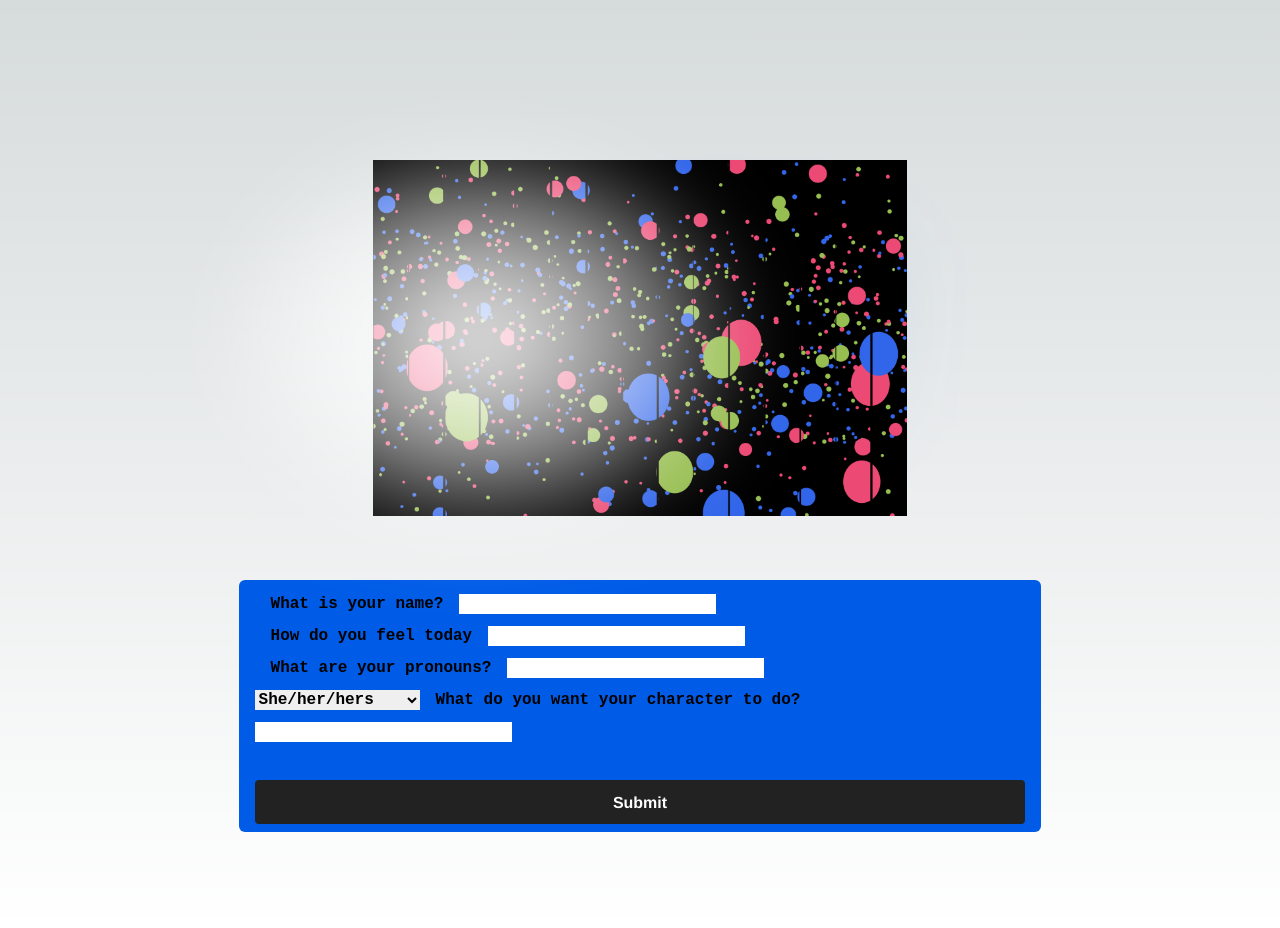
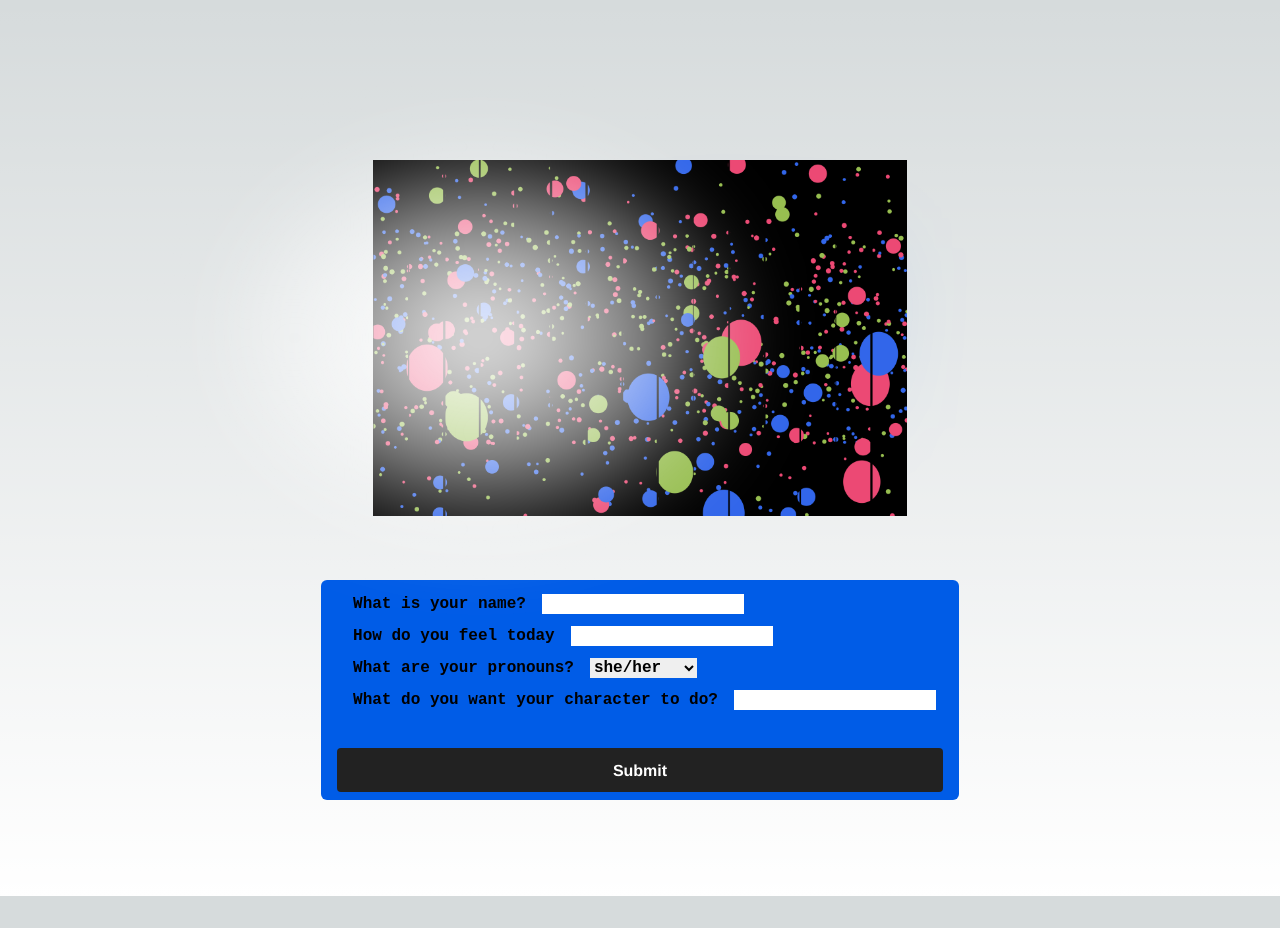
Before and after one commit to sinancang/StoryWeaver.ai, a Next.js app in the folder my-app/: page / in a window 1280 px wide. After the commit the page ends 896 px from the top, so only its background shows below. Built offline with nearby package versions, Linux system fonts and the light colour scheme; a web font is replaced by a local one.

Commit message:
handle pronouns

```diff
--- a/my-app/src/pages/api/cohere.js
+++ b/my-app/src/pages/api/cohere.js
@@ -8,9 +8,15 @@ export default async function handler(req, res) {
     const action = "staying awake";
     const pronouns = req.body['pronouns'];
 
-    console.log(pronouns);
-    const prompt = "Write me chaotic evil story where our hero " + name + ", finds herself feeling " +
-        feeling + " today. So she decides to" + action +". What does she see?";
+    const pronounMap = new Map();
+    pronounMap.set('he/him', ['he', 'him', 'his', 'himself'])
+    pronounMap.set('she/her', ['she', 'her', 'hers', 'herself'])
+    pronounMap.set('they/them', ['they', 'them', 'theirs', 'themselves'])
+    pronounMap.set('Xe/Xir', ['Xe', 'Xir', 'Xem', 'Xeir'])
+
+    const prompt = "Write me an introduction to a chaotic evil story where our hero " +
+        name + ", finds " + pronounMap.get(pronouns)[3] + " feeling " + feeling + " today. So "
+        + pronounMap.get(pronouns)[0] + " decides to" + action +". What does she see?";
 
     const response = await cohere.generate({
             model: 'command-xlarge-20221108',
@@ -24,5 +30,7 @@ export default async function handler(req, res) {
             stop_sequences: [],
             return_likelihoods: 'NONE'
     });
+    console.log(prompt)
+    console.log(response)
     res.status(200).json({ text: `${response.body.generations[0].text}`});
 }
--- a/my-app/src/pages/index.js
+++ b/my-app/src/pages/index.js
@@ -19,37 +19,10 @@ export default function Home() {
         <meta name="description" content="Soniar" />
         <meta name="viewport" content="width=device-width, initial-scale=1" />
         <link rel="icon" href="/cloud.ico" />
-        {/* <script src="/p5js/p5.min.js"></script> */}
-        {/* <script src="/p5js/sketch.js"></script> */}
 
       </Head>
       <main className={styles.main}>
-        {/* <div className="text-xl">
-          <p>
-            Image Sample&nbsp; */}
-            {/* <code className={styles.code}>src/pages/index.js</code> */}
-          {/* </p> */}
-          {/* <div> */}
-            {/* <a
-              href="https://vercel.com?utm_source=create-next-app&utm_medium=default-template&utm_campaign=create-next-app"
-              target="_blank"
-              rel="noopener noreferrer"
-            >
-              By{' '}
-              <Image
-                src="/davidholcer.png"
-                alt="DH Logo"
-                className={styles.vercelLogo}
-                width={50}
-                height={24}
-                priority
-              />
-            </a>
-          </div>
-        </div> */}
-
         <div className={styles.center}>
-
           <div className={styles.circles}>
             <Image
               src="/circles.png"
@@ -60,8 +33,6 @@ export default function Home() {
             />
           </div>
         </div>
-
-
         <div className="bg-[#005CE7] py-2 px-4 rounded-md text-black focus:outline-none focus:shadow-outline-blue colorbg-midnight leading-8">
           {/* <!-- Basic HTML Form --> */}
           <form action="/api/cohere" method="post">
@@ -72,46 +43,18 @@ export default function Home() {
             <input className={buttonField} type="text" id="feeling" name="feeling" /><br />
 
             <label className={submitButton}>What are your pronouns?</label>
-            <input className={buttonField} type="text" id="pronouns" name="pronouns" /><br />
-            <select name="pronouns">
-              <option  name="He/him/his">He/him/his</option>
-              <option name="She/her/hers" selected>She/her/hers</option>
-              <option name="They/them/their">They/them/their</option>
-              <option name="Xee">Xee</option>
-            </select>
-
+            <select name="pronouns" defaultValue="she/her">
+              <option name="he/him">he/him</option>
+              <option name="she/her" selected>she/her</option>
+              <option name="they/them">they/them</option>
+              <option name="zee/zir">zee/zir</option>
+            </select><br />
 
             <label className={submitButton}>What do you want your character to do?</label>
             <input className={buttonField} type="text" id="describe" name="describe" /><br /><br />
-
-
-            {/* <button type="submit" className={submitButton}>Submit</button> */}
             <button class="button-31" role="button">Submit</button>
           </form>
         </div>
-
-
-        {/* <div className={styles.grid}>
-          <a
-            href="https://nextjs.org/docs?utm_source=create-next-app&utm_medium=default-template&utm_campaign=create-next-app"
-            className={styles.card}
-            target="_blank"
-            rel="noopener noreferrer"
-          >
-            <h2 className={inter.className}>
-              Docs <span>-&gt;</span>
-            </h2>
-            <p className={inter.className}>
-              Find in-depth information about Next.js features and&nbsp;API.
-            </p>
-          </a>
-
-        </div> */}
-
-
-
-
-
       </main>
     </>
   )
```
